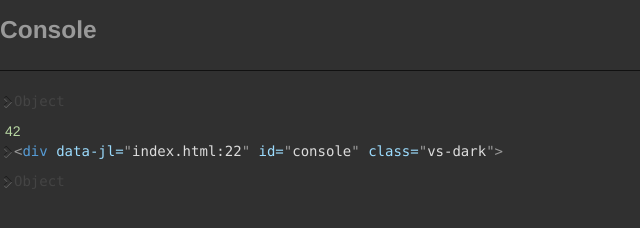
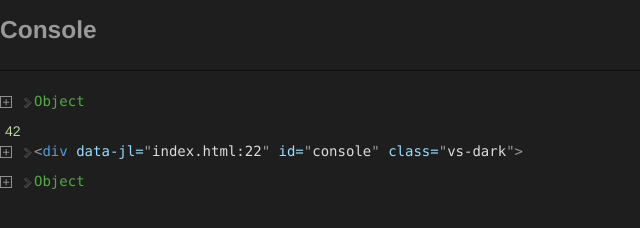
Before and after one commit to kravchenkodev/mobileWebConsole, a plain HTML site: page index.html in a window 1280 px wide. Shown: the whole page, without its empty margins (0-640 px from the left). Drawn offline with nearby package versions, Linux system fonts and the light colour scheme.

Commit message:
changed chevron icon to plus symbol, color scheme finished

```diff
--- a/css/main.css
+++ b/css/main.css
@@ -32,8 +32,6 @@
     -------------------
 */
 
-
-
 #console {
     -moz-user-select: none;
     -webkit-user-select: none;
@@ -45,7 +43,27 @@
         margin-left: 20px;
     }
 
-    #console .collapsable-header .icon {
+    #console .collapsable-header::before {
+        display: inline-block;
+        float: left;
+        margin: 5px 8px 0 0;
+        width: 10px;
+        height: 10px;
+        content: "+";
+
+        border: 1px solid #909090;
+
+        font-size: 12px;
+        color: #909090;
+        text-align: center;
+        line-height: 10px;
+    }
+
+    #console .collapsable-header.rotated::before {
+        content: "-";
+    }
+
+    /*#console .collapsable-header .icon {
         -webkit-transition: all 0.3s;
         -moz-transition: all 0.3s;
         -ms-transition: all 0.3s;
@@ -59,7 +77,7 @@
         -o-transform: rotate(90deg);
         -ms-transform: rotate(90deg);
         transform: rotate(90deg);
-    }
+    }*/
 
     #console .root .plain,
     #console .root .collapsable,
@@ -193,7 +211,7 @@
 */
 
     #console.vs-dark {
-        background: #303030;
+        background: rgb(30, 30, 30);
     }
 
         #console.vs-dark .root,
@@ -210,15 +228,12 @@
             JS-node render styles
         */
 
-        #console.vs-dark .property {
-            color: #633c8f;
-        }
-
-            #console.vs-dark .property.object-value, .property.array-value {
-                color: #444;
+            #console.vs-dark .property.object-value,
+            #console.vs-dark .property.array-value {
+                color: rgb(87, 166, 74);
             }
 
-        #console.vs-dark .number-value, .bool-value {
+        #console.vs-dark .number-value {
             color: rgb(184, 215, 163);
         }
 
@@ -227,11 +242,20 @@
         }
 
         #console.vs-dark .regexp-value {
-            color: #e90;
+            color: rgb(154, 83, 52);
         }
 
-        #console.vs-dark .null-value, .undefind-value {
-            color: #07a;
+
+        #console.vs-dark .property,
+        #console.vs-dark .function-value {
+            color: rgb(220, 220, 220);
+        }
+
+        #console.vs-dark .bool-value,
+        #console.vs-dark .null-value,
+        #console.vs-dark .undefined-value,
+        #console.vs-dark .function-wrap {
+            color: rgb(86, 156, 214);
         }
 
         /*
--- a/css/page.css
+++ b/css/page.css
@@ -1,6 +1,6 @@
 
 html, body {
-    background: #303030;
+    background:rgb(30, 30, 30) ;
 }
 
 h3 {
```
